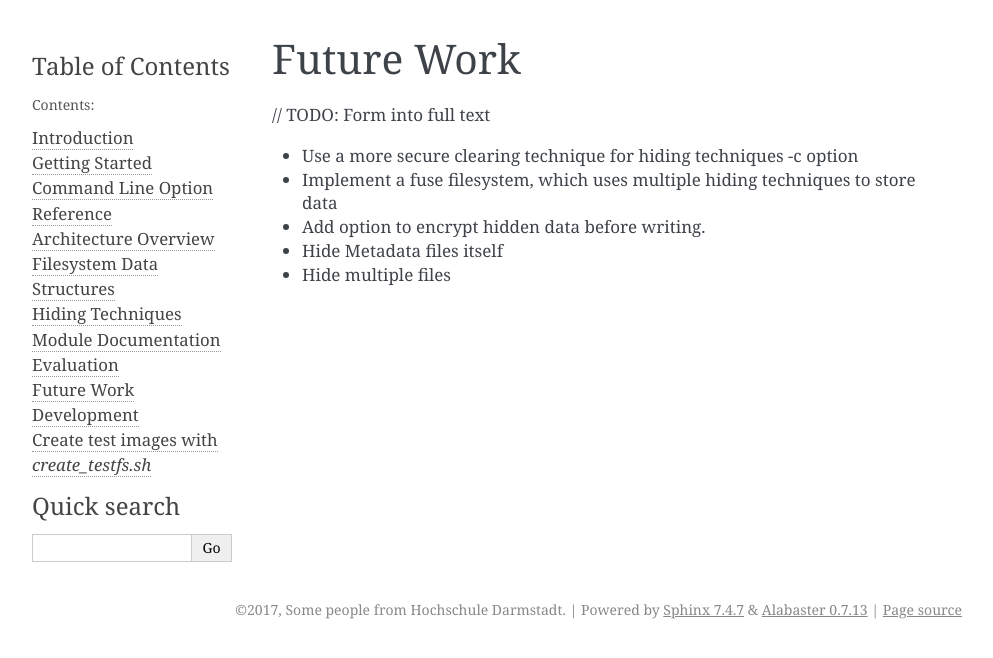
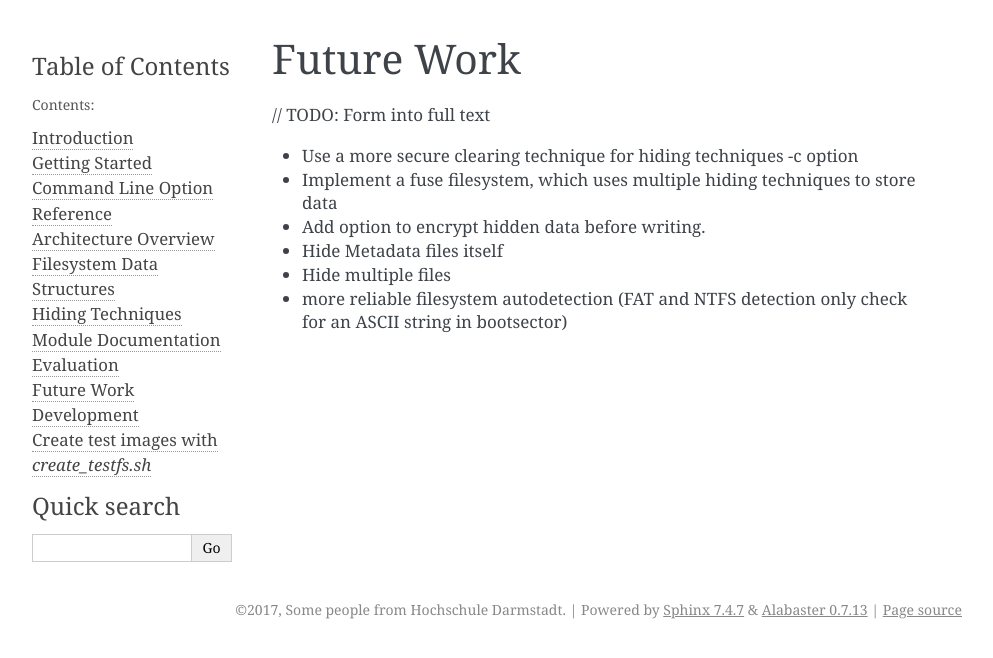
Before and after one commit to dasec/fishy, a Sphinx documentation site: the page built from doc/source/05_future_work.rst, in a window 1280 px wide. Shown: the top 658 px of the page, without its empty margins (148-1141 px from the left). Built offline with Sphinx 7.4.7, drawn with Linux system fonts in a browser that asks for light colours.

Commit message:
DOC: Added future work todo

```diff
--- a/doc/source/05_future_work.rst
+++ b/doc/source/05_future_work.rst
@@ -8,3 +8,4 @@ Future Work
 * Add option to encrypt hidden data before writing.
 * Hide Metadata files itself
 * Hide multiple files
+* more reliable filesystem autodetection (FAT and NTFS detection only check for an ASCII string in bootsector)
```
